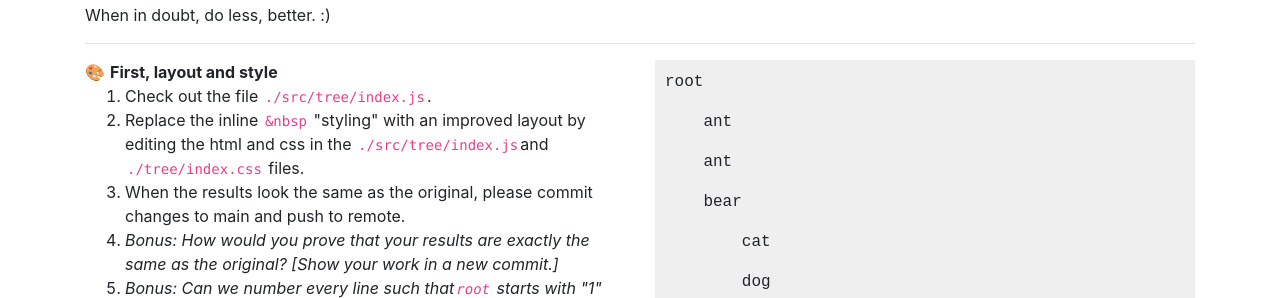
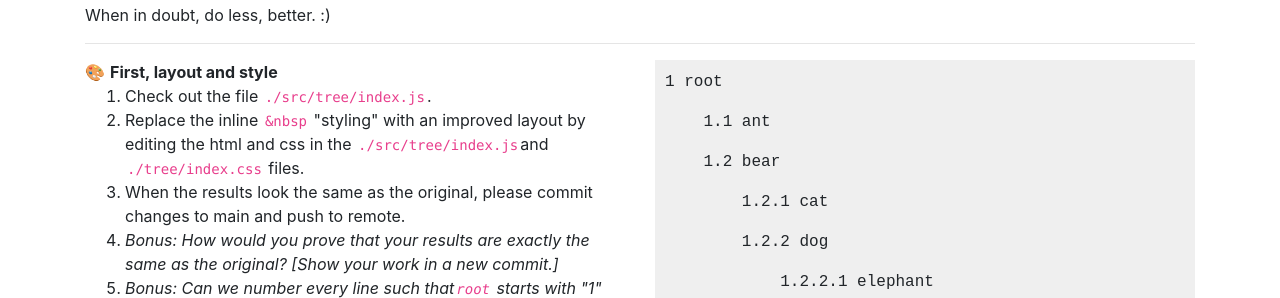
Before and after one commit to chepakovich/react-data-tree-in-ui, a React (Create React App) app: page / in a window 1280 px wide. Shown: the part 502-800 px from the top of the page. Built offline with nearby package versions, Linux system fonts and the light colour scheme.

Commit message:
added numbers to every line

```diff
--- a/src/tree/index.css
+++ b/src/tree/index.css
@@ -3,9 +3,10 @@
   height: 100%;
   padding: 10px;
   font-family: monospace;
+  counter-reset: counter-level0 counter-level1 counter-level2 counter-level3;
 }
 
-.level1::before {
+/* .level1::before {
   content: '\00a0\00a0\00a0\00a0';
 }
 
@@ -15,4 +16,31 @@
 
 .level3::before {
   content: '\00a0\00a0\00a0\00a0\00a0\00a0\00a0\00a0\00a0\00a0\00a0\00a0';
+} */
+
+.level0::before {
+  counter-increment: counter-level0;
+  content: counter(counter-level0) '\00a0';
 }
+
+.level1::before {
+  counter-increment: counter-level1;
+  content: '\00a0\00a0\00a0\00a0'counter(counter-level0) '.' counter(
+      counter-level1
+    ) '\00a0';
+}
+
+.level2::before {
+  counter-increment: counter-level2;
+  content: '\00a0\00a0\00a0\00a0\00a0\00a0\00a0\00a0'counter(counter-level0) '.'
+    counter(counter-level1) '.' counter(counter-level2) '\00a0';
+}
+
+.level3::before {
+  counter-increment: counter-level3;
+  content: '\00a0\00a0\00a0\00a0\00a0\00a0\00a0\00a0\00a0\00a0\00a0\00a0'counter(
+      counter-level0
+    ) '.' counter(counter-level1) '.' counter(counter-level2) '.' counter(
+      counter-level3
+    ) '\00a0';
+}
--- a/src/tree/index.js
+++ b/src/tree/index.js
@@ -6,21 +6,20 @@ export default function Tree() {
   const ref2 = useRef();
 
   useEffect(() => {
-    const position1 = ref1.current.getBoundingClientRect();
-    const position2 = ref2.current.getBoundingClientRect();
-    console.log('position1:', position1.x);
-    console.log('position2:', position2.x);
+    // const position1 = ref1.current.getBoundingClientRect();
+    // const position2 = ref2.current.getBoundingClientRect();
+    // console.log('position1:', position1.x);
+    // console.log('position2:', position2.x);
   }, []);
 
   return (
     <div className="tree">
       <p className="level0">root</p>
-      <p>
-        &nbsp;&nbsp;&nbsp;&nbsp;<span ref={ref1}>ant</span>
-      </p>
+      {/* <p>&nbsp;&nbsp;&nbsp;&nbsp;<span ref={ref1}>ant</span></p>
       <p className="level1">
         <span ref={ref2}>ant</span>
-      </p>
+      </p> */}
+      <p className="level1">ant</p>
       <p className="level1">bear</p>
       <p className="level2">cat</p>
       <p className="level2">dog</p>
```
